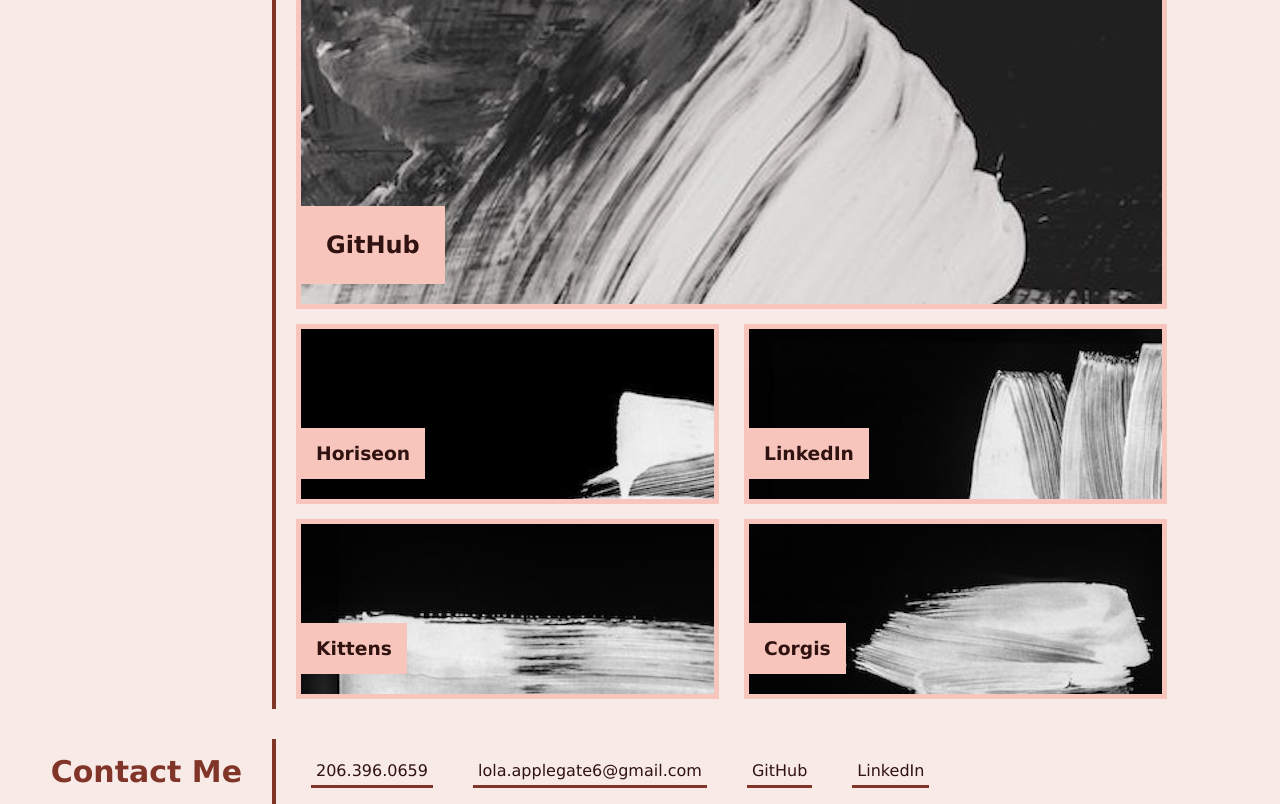
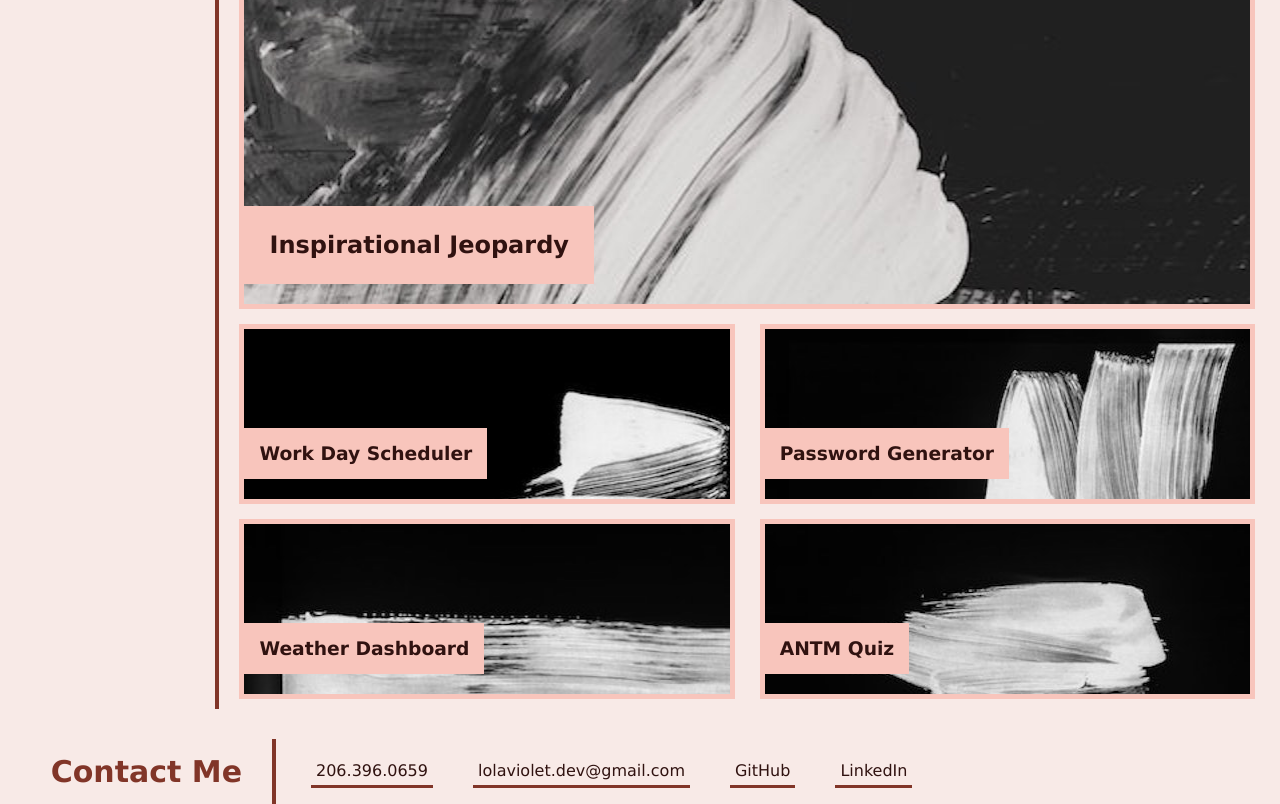
Before and after one commit to lola-violet/professional-portfolio, a plain HTML site: page index.html in a window 1280 px wide. Shown: the part 496-1300 px from the top of the page. Drawn offline with Linux system fonts and the light colour scheme.

Commit message:
updated links & contact info, added ReadMe

```diff
--- a/index.html
+++ b/index.html
@@ -32,7 +32,6 @@
                 <br>
                 <p>
                     Keffiyeh YOLO godard eu prism mumblecore distillery, nostrud marfa incididunt. Id messenger bag hella, lo-fi bespoke pariatur intelligentsia. Thundercats vegan eu, kogi hammock organic direct trade. Etsy lo-fi pok pok ex pour-over. Lyft cillum prism, stumptown small batch fashion axe waistcoat vaporware incididunt ullamco pickled authentic in.
-
                 </p>
             </article>
         </section>
@@ -45,36 +44,36 @@
             <div class="work-cards">
                 <div class="big-card" title="Abstract Artwork by Kier in Sight on Upsplash">
                     <article>
-                        <a class="title" href="https://github.com/lola-violet" target="_blank">
-                            <h3 class="big-heading">GitHub</h3>
+                        <a class="title" href="https://lola-violet.github.io/inspirational-jeopardy/" target="_blank">
+                            <h3 class="big-heading">Inspirational Jeopardy</h3>
                         </a>
                     </article>
                 </div>
                 <div class="card-1" title="Abstract Artwork by Luca Nicoletti on Unsplash">
                     <article>
-                        <a class="title" href="https://lola-violet.github.io/code-refactor-horiseon/" target="_blank">
-                            <h3 class="work-heading">Horiseon</h3>
+                        <a class="title" href="https://lola-violet.github.io/work-day-scheduler/" target="_blank">
+                            <h3 class="work-heading">Work Day Scheduler</h3>
                         </a>
                     </article>
                 </div>
                 <div class="card-2"title="Abstract Artwork by Luca Nicoletti on Unsplash">
                     <article>
-                        <a class="title" href="https://www.linkedin.com/in/lolaapplegate/" target="_blank">
-                            <h3 class="work-heading">LinkedIn</h3>
+                        <a class="title" href="https://lola-violet.github.io/password-generator/" target="_blank">
+                            <h3 class="work-heading">Password Generator</h3>
                         </a>
                     </article>
                 </div>
                 <div class="card-3"title="Abstract Artwork by Luca Nicoletti on Unsplash">
                     <article>
-                        <a class="title" href="http://placekitten.com/" target="_blank">
-                            <h3 class="work-heading">Kittens</h3>
+                        <a class="title" href="https://lola-violet.github.io/weather-dashboard/" target="_blank">
+                            <h3 class="work-heading">Weather Dashboard</h3>
                         </a>
                     </article>
                 </div>
                 <div class="card-4"title="Abstract Artwork by Luca Nicoletti on Unsplash">
                     <article>
-                        <a class="title" href="http://placecorgi.com/" target="_blank">
-                            <h3 class="work-heading">Corgis</h3>
+                        <a class="title" href="https://lola-violet.github.io/code-quiz/" target="_blank">
+                            <h3 class="work-heading">ANTM Quiz</h3>
                         </a>
                     </article>
                 </div>
@@ -89,7 +88,7 @@
             </aside>
             <section>
                 <a href="Tel:2063960659">206.396.0659</a>
-                <a href="mailto:lola.applegate6@gmail.com">lola.applegate6@gmail.com</a>
+                <a href="mailto:lolaviolet.dev@gmail.com">lolaviolet.dev@gmail.com</a>
                 <a href="https://github.com/lola-violet" target="_blank">GitHub</a>
                 <a href="https://www.linkedin.com/in/lolaapplegate/" target="_blank">LinkedIn</a>
             </section>
```
Also changed, not shown: 1 other file.
